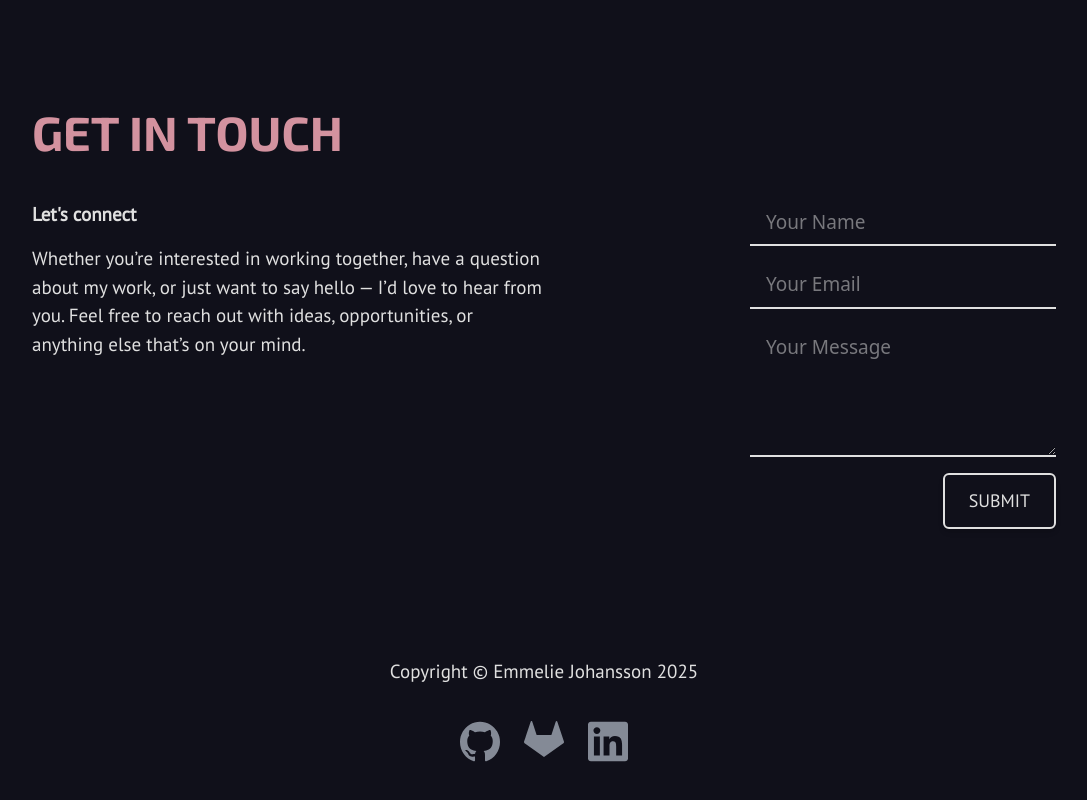
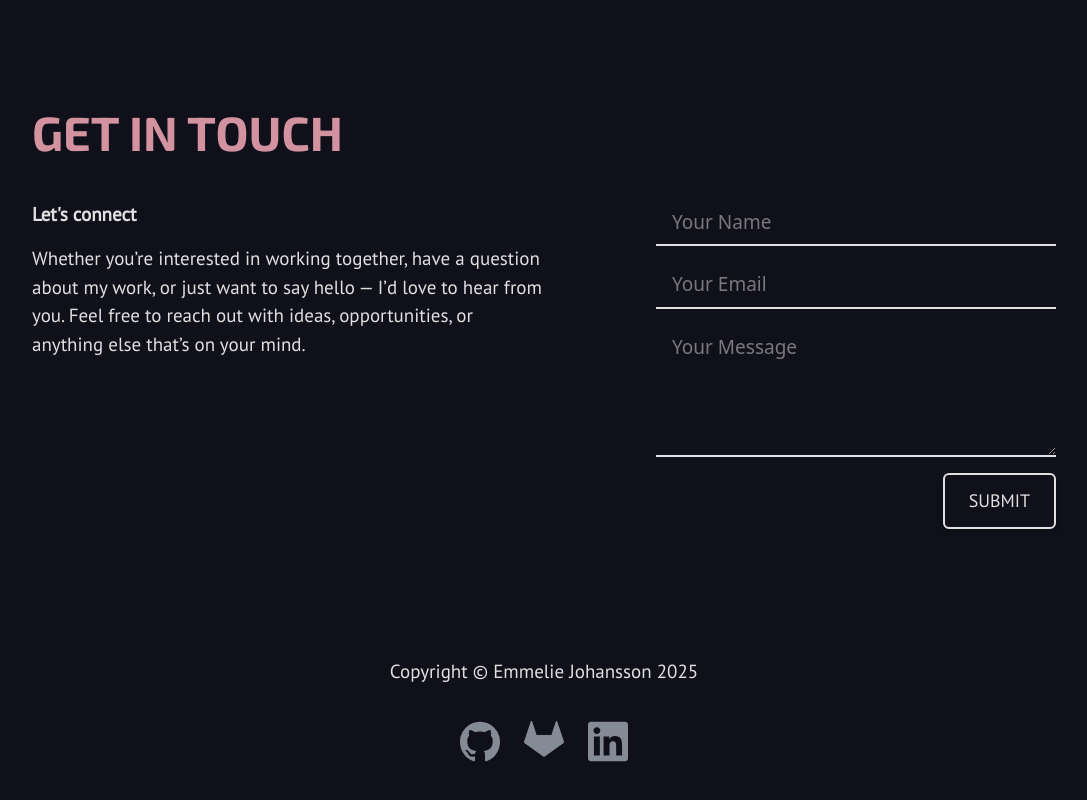
Before and after one commit to Emmelie83/PortfolioReact, a React (Vite) app: page / in a window 1280 px wide. Shown: the part 4655-5455 px from the top of the page, without its empty margins (96-1183 px from the left). Built offline with nearby package versions, Linux system fonts and the light colour scheme.

Commit message:
Change contact form size

```diff
--- a/src/components/ContactForm.tsx
+++ b/src/components/ContactForm.tsx
@@ -18,7 +18,7 @@
 			{statusMessage.includes("Thank you") ? (
 				<ContactStatus message={statusMessage} success />
 			) : (
-				<form className="contact-form" onSubmit={handleSubmit}>
+				<form className="contact-form min-w-[400px]" onSubmit={handleSubmit}>
 					<div className="flex flex-col gap-4 flex-2">
 						<ContactInput
 							type="text"
```
